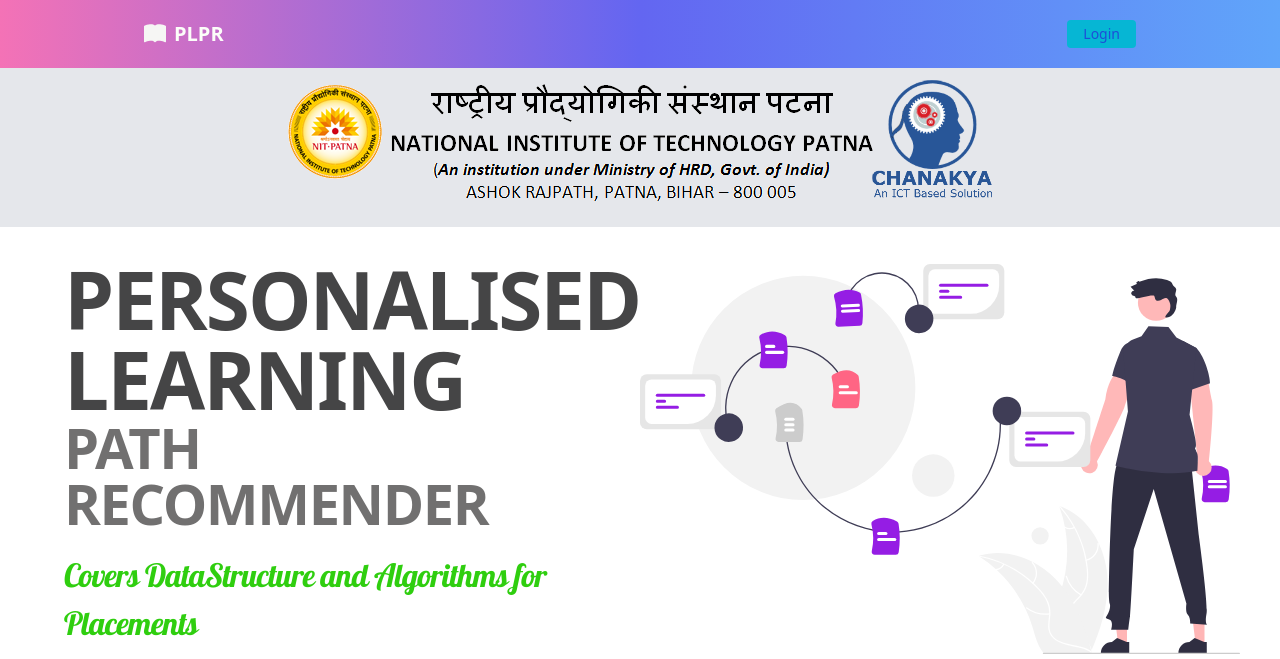
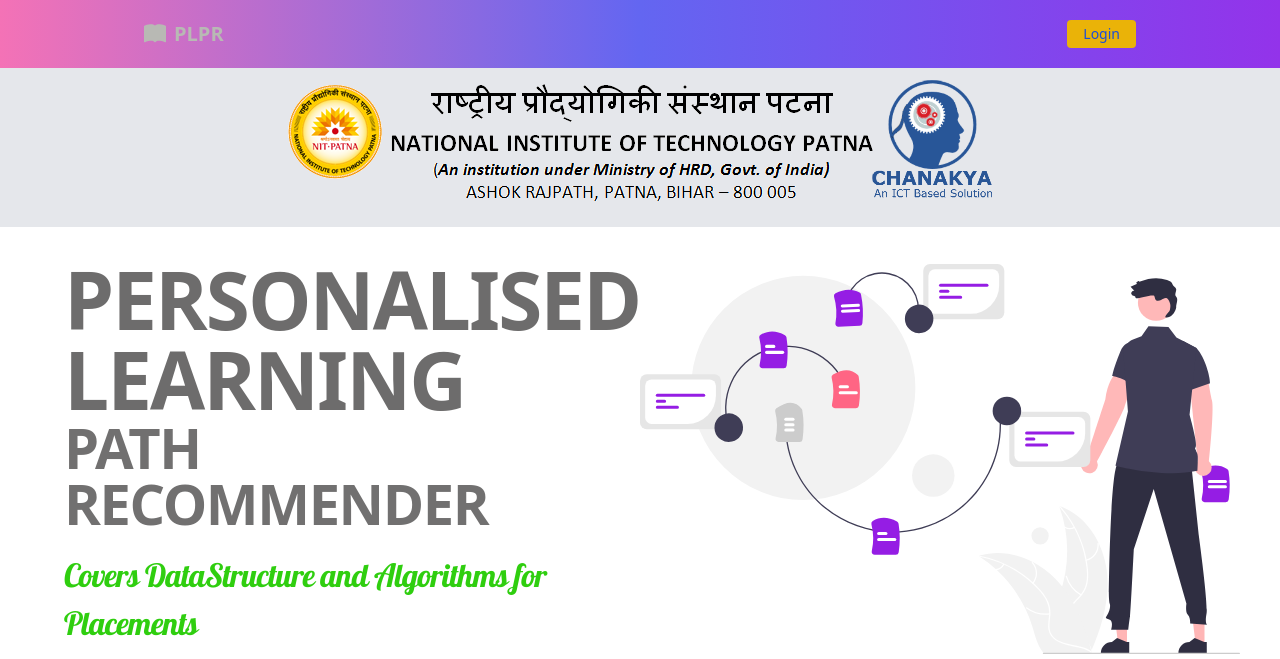
Before and after one commit to Rohit6010/Personalised-Learning-Path-Recommender, a Django app: page / in a window 1280 px wide. Shown: the top 659 px of the page. Run offline with Django 4.2, Linux system fonts and the light colour scheme; parts of the project's set-up code (start-up, migrations or seed data) failed here and were passed over; some libraries are stand-ins or nearby versions.

Commit message:
Revert "Check"

```diff
--- a/LPRS/templates/index.html
+++ b/LPRS/templates/index.html
@@ -30,7 +30,7 @@
   /* Dropdown button on hover & focus */
   .dropbtn:hover,
   .dropbtn:focus {
-    background-color: #05a2ab;
+    background-color: #6c6c6a;
   }
 
   /* The container <div> - needed to position the dropdown content */
@@ -76,7 +76,7 @@
   .text h3 {
     font-size: 5em;
     font-weight: 800;
-    color: rgb(69, 69, 70);
+    color: rgb(109, 108, 108);
     line-height: 1em;
     text-transform: uppercase;
   }
@@ -136,15 +136,15 @@
 </style>
 
 <body class="">
-  <nav class="bg-gradient-to-r from-pink-400 via-indigo-500 to-blue-400  px-64 sm:px-4 py-5">
+  <nav class="bg-gradient-to-r from-pink-400 via-indigo-500 to-purple-600  px-64 sm:px-4 py-5">
     <div class="container flex flex-wrap justify-between items-center mx-auto px-32">
       <a href="/" class="flex items-center">
         <svg xmlns="http://www.w3.org/2000/svg" width="22" height="22" fill="currentColor" class="bi bi-book-fill"
-          viewBox="0 0 16 16" style="color: rgb(246, 246, 244);">
+          viewBox="0 0 16 16" style="color: rgb(184, 185, 180);">
           <path
             d="M8 1.783C7.015.936 5.587.81 4.287.94c-1.514.153-3.042.672-3.994 1.105A.5.5 0 0 0 0 2.5v11a.5.5 0 0 0 .707.455c.882-.4 2.303-.881 3.68-1.02 1.409-.142 2.59.087 3.223.877a.5.5 0 0 0 .78 0c.633-.79 1.814-1.019 3.222-.877 1.378.139 2.8.62 3.681 1.02A.5.5 0 0 0 16 13.5v-11a.5.5 0 0 0-.293-.455c-.952-.433-2.48-.952-3.994-1.105C10.413.809 8.985.936 8 1.783z" />
         </svg>
-        <span style="color: rgb(252, 253, 249);" class="self-center text-xl font-bold whitespace-nowrap ml-2"> PLPR</span>
+        <span style="color: rgb(184, 185, 180);" class="self-center text-xl font-bold whitespace-nowrap ml-2"> PLPR</span>
       </a>
       <button data-collapse-toggle="mobile-menu" type="button"
         class="inline-flex items-center p-2 ml-3 text-sm text-gray-500 rounded-lg md:hidden hover:bg-gray-100 focus:outline-none focus:ring-2 focus:ring-gray-200 dark:text-gray-400 dark:hover:bg-gray-700 dark:focus:ring-gray-600"
@@ -164,12 +164,12 @@
       <div class="hidden w-full md:block md:w-auto" id="mobile-menu">
         <ul class="flex flex-col mt-4 md:flex-row md:space-x-8 md:mt-0 md:text-sm md:font-medium">
           {% if request.user.is_authenticated %}
-          <p style="font-weight: 700; color : rgb(107, 161, 19);">Hi {{user.username}}</p>
+          <p style="font-weight: 700; color : rgb(184, 185, 180);">Hi {{user.username}}</p>
           {% endif %}
-          <li class="bg-cyan-500 rounded px-4 py-1">
+          <li class="bg-yellow-500 rounded px-4 py-1">
             {% if request.user.is_authenticated %}
             <a href="logout"
-              class="block py-2 pr-4 pl-3 text-white text-md bg-blue-400 rounded md:bg-transparent md:text-blue-700 md:p-0 dark:text-white"
+              class="block py-2 pr-4 pl-3 text-white text-md bg-blue-700 rounded md:bg-transparent md:text-blue-700 md:p-0 dark:text-white"
               aria-current="page">Logout</a>
             {% else %}
             <a href="login"
@@ -214,7 +214,7 @@
         }
       </script>
       <!-- js ends -->
-      <div class="dropdown ">
+      <div class="dropdown">
         <button onclick="myFunction()" class="px-16 dropbtn mr-10" style="border-radius: 5px;">Choose Topic
         </button>
         <div id="myDropdown" class="mt-2 px-8 py-4 dropdown-content">
```
Also changed, not shown: LPRS/App/migrations/0008_auto_20220425_0830.py (deleted), LPRS/App/migrations/0009_remove_practice_subtopic.py (deleted).
